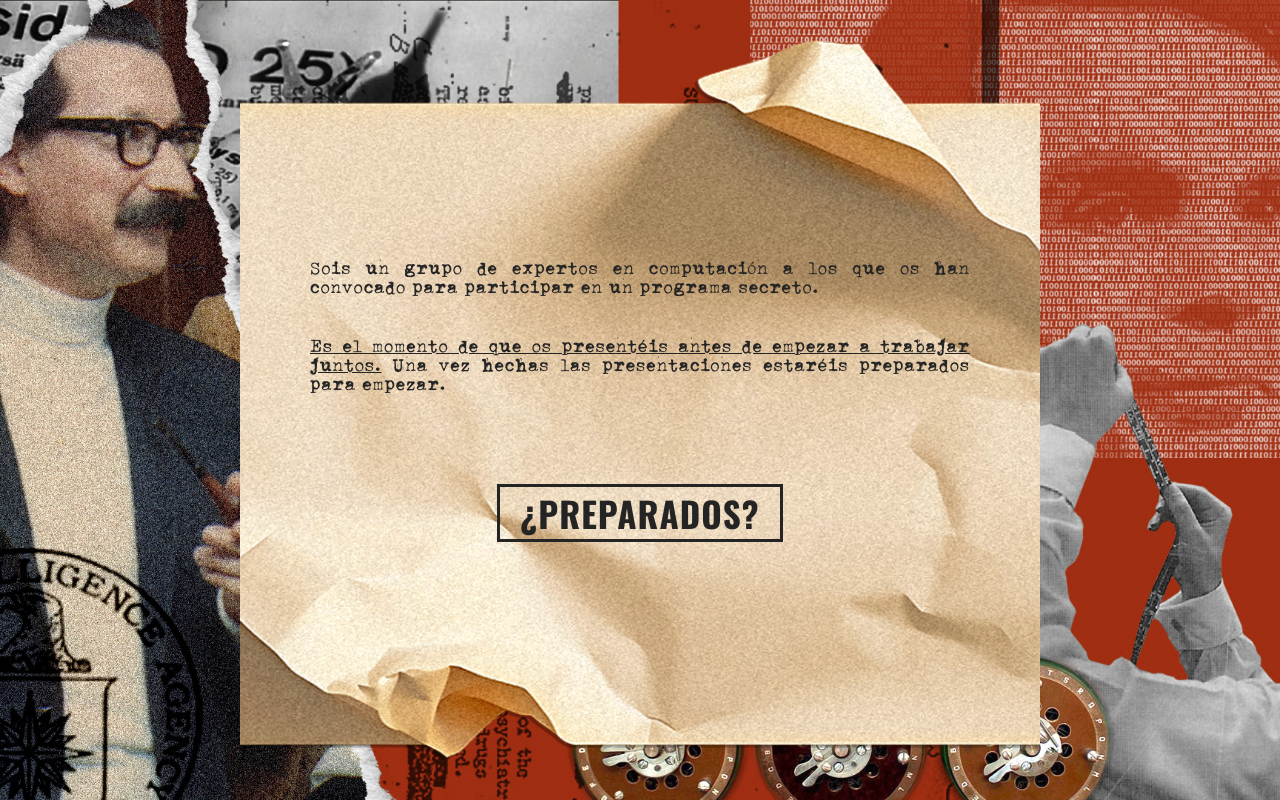
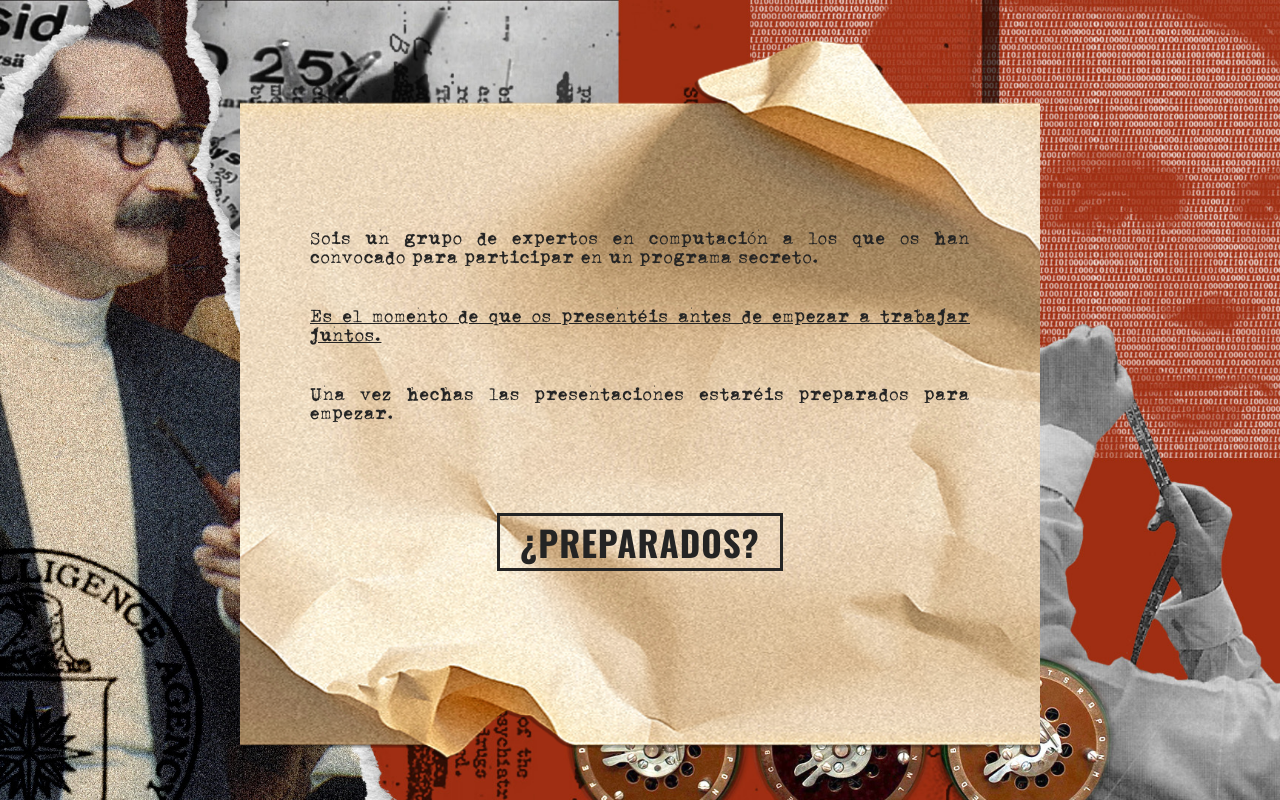
Before and after one commit to JohnnyBC2022/EnigmaF5, a React (Vite) app in the folder frontend/: page /instrucciones2 in a window 1280 px wide. Built offline with nearby package versions, Linux system fonts and the light colour scheme.

Commit message:
Unified styles intro an pruebas 1 y 2

```diff
--- a/frontend/src/Pages/Instrucciones/Instrucciones.css
+++ b/frontend/src/Pages/Instrucciones/Instrucciones.css
@@ -1,4 +1,5 @@
-.mainInstructions, .mainInstrucciones2 {
+.mainInstructions,
+.mainInstrucciones2 {
   background: url(../../assets/images/collageWithoutLogo.jpg);
   height: 100vh;
   max-width: 100%;
@@ -13,7 +14,7 @@
 .paper {
   background: url(../../assets/images/paperInstructions.png);
   margin: 7rem;
-  padding: 10rem 5rem 5rem 5rem;
+  padding: 12rem 5rem 5rem 5rem;
   background-size: cover;
   background-position: center center;
   background-repeat: no-repeat;
@@ -21,7 +22,6 @@
   height: 90vh;
   display: flex;
   flex-direction: column;
-  padding-top: 12rem;
   justify-content: center;
   color: var(--black);
   font-family: var(--ThroughTheNight);
@@ -43,7 +43,7 @@ li {
   text-align: justify;
 }
 
-.paperContain p{
+.paperContain p {
   font-size: 1.7rem;
   margin: 2rem;
   letter-spacing: 0.1rem;
@@ -53,7 +53,7 @@ li {
   font-family: var(--ThroughTheNight);
 }
 
-.paperContain span{
+.paperContain span {
   text-decoration: underline;
 }
 
@@ -81,21 +81,31 @@ li {
   border-bottom: solid 2px var(--dark-red);
 }
 
-.paper li{
+.paper li {
   display: flex;
 }
 
-.paper .icon-section{
+.paper .icon-section {
   display: inline-block;
   padding-top: 0.5rem;
   width: 3rem;
   font-size: 1.8rem;
 }
 
-.paper li p{
+.paper li p {
   width: 95%;
 }
 
-.paperContain button{
+.paperContain button {
   margin-top: 7rem;
 }
+
+@media screen and (min-width: 1600px) {
+  .paper h1 {
+    margin-bottom: 5rem;
+  }
+
+  .paper {
+    padding: 5rem 8rem;
+  }
+}
--- a/frontend/src/Pages/Instrucciones/Instrucciones2.jsx
+++ b/frontend/src/Pages/Instrucciones/Instrucciones2.jsx
@@ -21,7 +21,9 @@ export const Instrucciones2 = () => {
               Es el momento de que os presentéis antes de empezar a trabajar
               juntos.
             </span>
-            &nbsp;Una vez hechas las presentaciones estaréis preparados para empezar.
+          </p>
+          <p>
+            Una vez hechas las presentaciones estaréis preparados para empezar.
           </p>
           <button onClick={handleStartButtonClick} className="startBtn">
             ¿Preparados?
```
